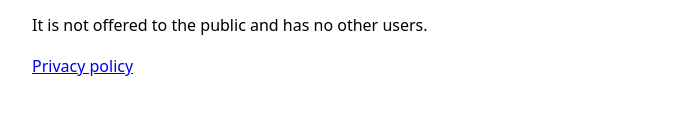
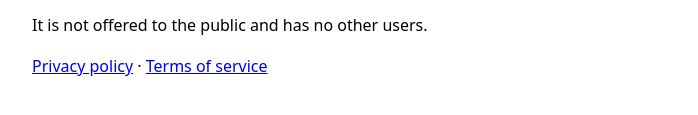
Before and after one commit to itsonu/itsonu.github.io, a plain HTML site: page index.html in a window 1280 px wide. Shown: the part 167-282 px from the top of the page, without its empty margins (288-986 px from the left). Drawn offline with Linux system fonts and the light colour scheme.

Commit message:
Link terms

```diff
--- a/index.html
+++ b/index.html
@@ -3,5 +3,5 @@
 <h1>Youtube Link</h1>
 <p>Youtube Link is a personal tool that uploads short video clips to YouTube channels owned by its operator, and reads their basic statistics to see which clips perform well.</p>
 <p>It is not offered to the public and has no other users.</p>
-<p><a href="privacy.html">Privacy policy</a></p>
+<p><a href="privacy.html">Privacy policy</a> · <a href="terms.html">Terms of service</a></p>
 </body></html>
```
